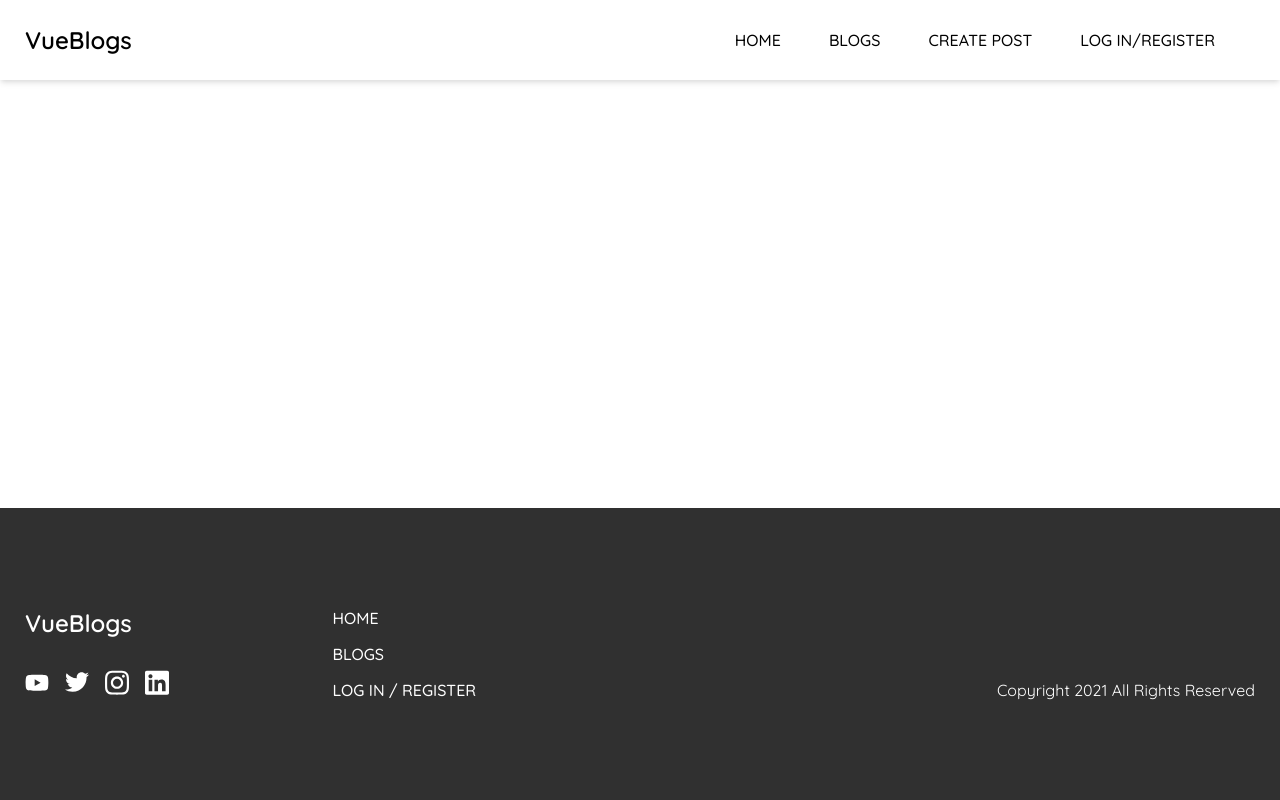
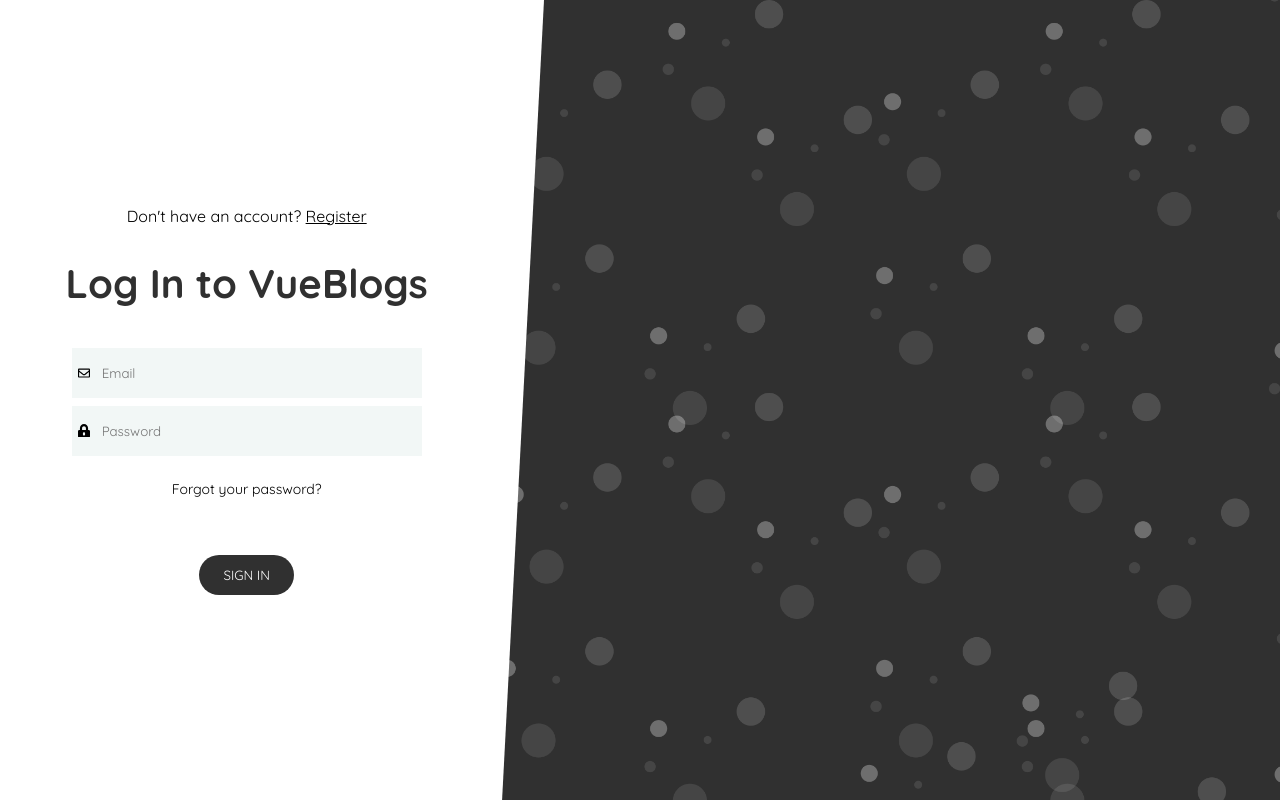
Before and after one commit to Pirmsho/VueBlogs, a Vue app: page /login in a window 1280 px wide. Built offline with nearby package versions, Linux system fonts and the light colour scheme; what vue2-editor would draw is missing.

Commit message:
+ login page

```diff
--- a/src/App.vue
+++ b/src/App.vue
@@ -1,9 +1,9 @@
 <template>
   <div class="app-wrapper">
     <div class="app">
-      <Navbar />
+      <Navbar v-if="!navigation" />
       <router-view />
-      <Footer />
+      <Footer v-if="!navigation" />
     </div>
   </div>
 </template>
@@ -18,12 +18,32 @@
     Footer,
   },
   data() {
-    return {};
+    return {
+      navigation: null,
+    };
   },
-  created() {},
+  created() {
+    this.checkRoute();
+  },
   mounted() {},
-  methods: {},
-  watch: {},
+  methods: {
+    checkRoute() {
+      if (
+        this.$route.name === "Login" ||
+        this.$route.name === "Register" ||
+        this.$route.name === "PassReset"
+      ) {
+        this.navigation = true;
+        return;
+      }
+      this.navigation = false;
+    },
+  },
+  watch: {
+    $route() {
+      this.checkRoute();
+    },
+  },
 };
 </script>
 
--- a/src/router/index.js
+++ b/src/router/index.js
@@ -2,6 +2,9 @@
 import VueRouter from "vue-router";
 import Home from "../views/Home.vue";
 import Blogs from "../views/Blogs.vue";
+import Login from "../views/Login.vue";
+import Register from "../views/Register.vue";
+import PassReset from "../views/PassReset.vue";
 
 Vue.use(VueRouter);
 
@@ -22,6 +25,30 @@
       title: "Blogs",
     },
   },
+  {
+    path: "/login",
+    name: "Login",
+    component: Login,
+    meta: {
+      title: "login",
+    },
+  },
+  {
+    path: "/register",
+    name: "Register",
+    component: Register,
+    meta: {
+      title: "register",
+    },
+  },
+  {
+    path: "/passreset",
+    name: "PassReset",
+    component: PassReset,
+    meta: {
+      title: "pass_reset",
+    },
+  },
 ];
 
 const router = new VueRouter({
--- /dev/null
+++ b/src/views/Login.vue
@@ -0,0 +1,150 @@
+<template>
+  <div class="form-wrap">
+    <form class="login">
+      <p class="login-register">
+        Don't have an account?
+        <router-link class="router-link" :to="{ name: 'Register' }">
+          Register
+        </router-link>
+      </p>
+      <h2>Log In to VueBlogs</h2>
+      <div class="inputs">
+        <div class="input">
+          <input type="email" placeholder="Email" v-model="email" />
+          <email class="icon" />
+        </div>
+        <div class="input">
+          <input type="password" placeholder="Password" v-model="password" />
+          <password class="icon" />
+        </div>
+      </div>
+      <router-link class="forgot-password" :to="{ name: 'PassReset' }"
+        >Forgot your password?</router-link
+      >
+      <button>Sign In</button>
+      <div class="angle"></div>
+    </form>
+    <div class="background"></div>
+  </div>
+</template>
+
+<script>
+import email from "../assets/Icons/envelope-regular.svg";
+import password from "../assets/Icons/lock-alt-solid.svg";
+export default {
+  name: "login",
+  components: {
+    email,
+    password,
+  },
+  data() {
+    return {
+      email: null,
+      password: null,
+    };
+  },
+};
+</script>
+
+<style lang="scss">
+.form-wrap {
+  overflow: hidden;
+  display: flex;
+  height: 100vh;
+  justify-content: center;
+  align-self: center;
+  margin: 0 auto;
+  width: 90%;
+  @media (min-width: 900px) {
+    width: 100%;
+  }
+  .login-register {
+    margin-bottom: 32px;
+    .router-link {
+      color: #000;
+    }
+  }
+  form {
+    padding: 0 10px;
+    position: relative;
+    display: flex;
+    flex-direction: column;
+    justify-content: center;
+    align-items: center;
+    flex: 1;
+    @media (min-width: 900px) {
+      padding: 0 50px;
+    }
+    h2 {
+      text-align: center;
+      font-size: 32px;
+      color: #303030;
+      margin-bottom: 40px;
+      @media (min-width: 900px) {
+        font-size: 40px;
+      }
+    }
+    .inputs {
+      width: 100%;
+      max-width: 350px;
+      .input {
+        position: relative;
+        display: flex;
+        justify-content: center;
+        align-items: center;
+        margin-bottom: 8px;
+        input {
+          width: 100%;
+          border: none;
+          background-color: #f2f7f6;
+          padding: 4px 4px 4px 30px;
+          height: 50px;
+          &:focus {
+            outline: none;
+          }
+        }
+        .icon {
+          width: 12px;
+          position: absolute;
+          left: 6px;
+        }
+      }
+    }
+    .forgot-password {
+      text-decoration: none;
+      color: #000;
+      cursor: pointer;
+      font-size: 14px;
+      margin: 16px 0 32px;
+      border-bottom: 1px solid transparent;
+      transition: 0.5s ease all;
+      &:hover {
+        border-color: #303030;
+      }
+    }
+    .angle {
+      display: none;
+      position: absolute;
+      background-color: #fff;
+      transform: rotateZ(3deg);
+      width: 60px;
+      right: -30px;
+      height: 101%;
+      @media (min-width: 900px) {
+        display: initial;
+      }
+    }
+  }
+  .background {
+    display: none;
+    flex: 2;
+    background-size: cover;
+    background-image: url("../assets/background.png");
+    width: 100%;
+    height: 100%;
+    @media (min-width: 900px) {
+      display: initial;
+    }
+  }
+}
+</style>
--- /dev/null
+++ b/src/views/PassReset.vue
@@ -0,0 +1,10 @@
+<template>
+  <div></div>
+</template>
+
+<script>
+export default {};
+</script>
+
+<style lang="scss" scoped>
+</style>
--- /dev/null
+++ b/src/views/Register.vue
@@ -0,0 +1,10 @@
+<template>
+  <div></div>
+</template>
+
+<script>
+export default {};
+</script>
+
+<style lang="scss" scoped>
+</style>
```
